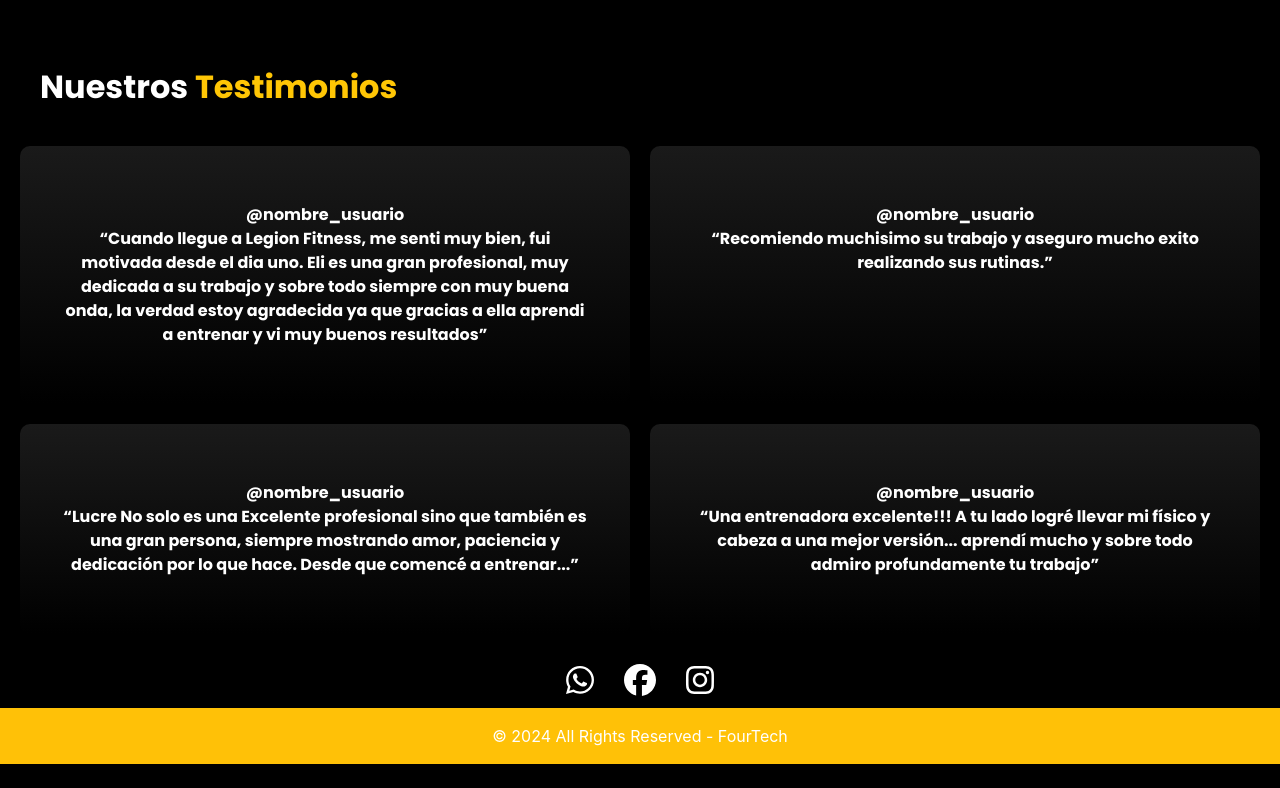
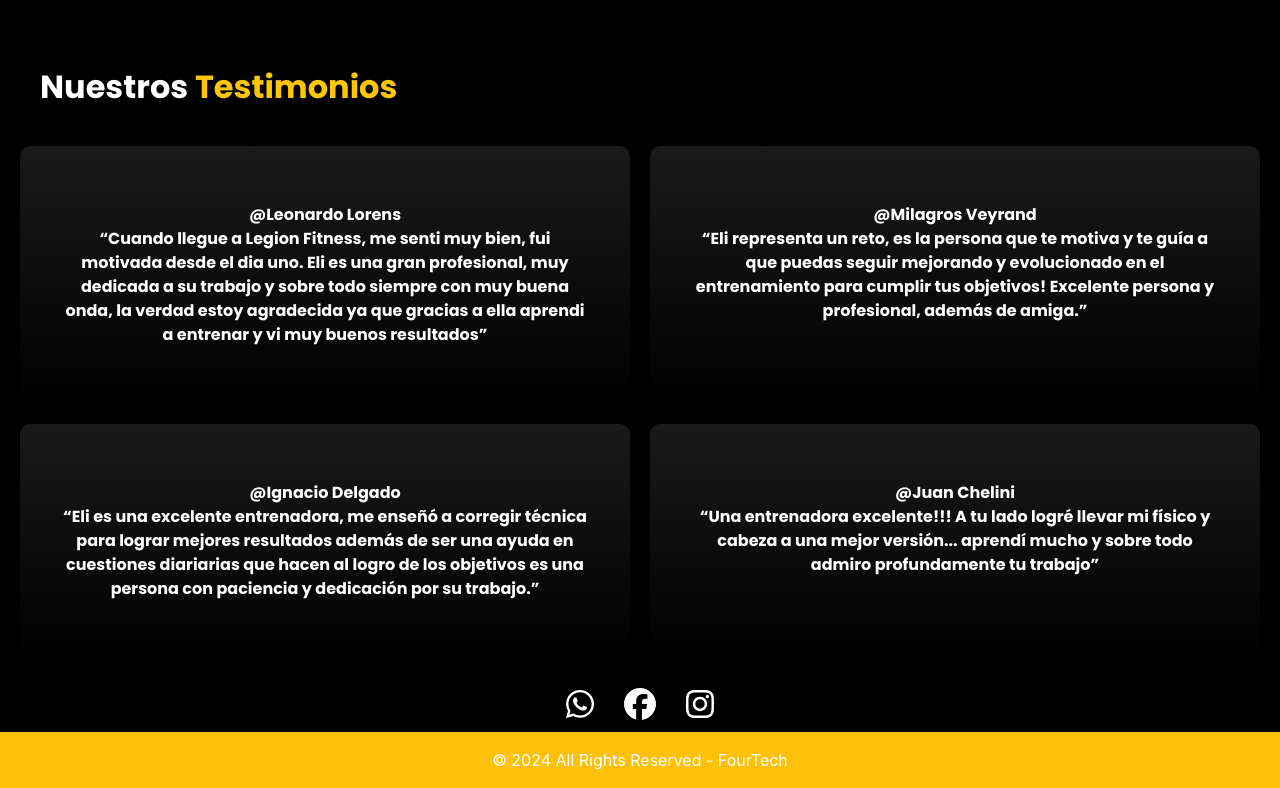
Before and after one commit to iansalzgeberr/EliReyna, a React (Vite) app in the folder frontend/: page / in a window 1280 px wide. Shown: the part 2682-3470 px from the top of the page. Before the commit the page ends 3446 px from the top, so only its background shows below. Built offline with nearby package versions, Linux system fonts and the light colour scheme.

Commit message:
Testimonios actualizados

```diff
--- a/frontend/src/components/main/Testimonios.jsx
+++ b/frontend/src/components/main/Testimonios.jsx
@@ -3,10 +3,10 @@ import './Estilos.css';
 
 const Testimonios = () => {
   const testimoniosData = [
-    { usuario: '@nombre_usuario', texto: '“Cuando llegue a Legion Fitness, me senti muy bien, fui motivada desde el dia uno. Eli es una gran profesional, muy dedicada a su trabajo y sobre todo siempre con muy buena onda, la verdad estoy agradecida ya que gracias a ella aprendi a entrenar y vi muy buenos resultados”' },
-    { usuario: '@nombre_usuario', texto: '“Recomiendo muchisimo su trabajo y aseguro mucho exito realizando sus rutinas.”' },
-    { usuario: '@nombre_usuario', texto: '“Lucre No solo es una Excelente profesional sino que también es una gran persona, siempre mostrando amor, paciencia y dedicación por lo que hace. Desde que comencé a entrenar...”' },
-    { usuario: '@nombre_usuario', texto: '“Una entrenadora excelente!!! A tu lado logré llevar mi físico y cabeza a una mejor versión... aprendí mucho y sobre todo admiro profundamente tu trabajo”' }
+    { usuario: '@Leonardo Lorens', texto: '“Cuando llegue a Legion Fitness, me senti muy bien, fui motivada desde el dia uno. Eli es una gran profesional, muy dedicada a su trabajo y sobre todo siempre con muy buena onda, la verdad estoy agradecida ya que gracias a ella aprendi a entrenar y vi muy buenos resultados”' },
+    { usuario: '@Milagros Veyrand', texto: '“Eli representa un reto, es la persona que te motiva y te guía a que puedas seguir mejorando y evolucionado en el entrenamiento para cumplir tus objetivos! Excelente persona y profesional, además de amiga.”' },
+    { usuario: '@Ignacio Delgado', texto: '“Eli es una excelente entrenadora, me enseñó a corregir técnica para lograr mejores resultados además de ser una ayuda en cuestiones diariarias que hacen al logro de los objetivos es una persona con paciencia y dedicación  por su trabajo.”' },
+    { usuario: '@Juan Chelini', texto: '“Una entrenadora excelente!!! A tu lado logré llevar mi físico y cabeza a una mejor versión... aprendí mucho y sobre todo admiro profundamente tu trabajo”' }
   ];
 
   return (
```
